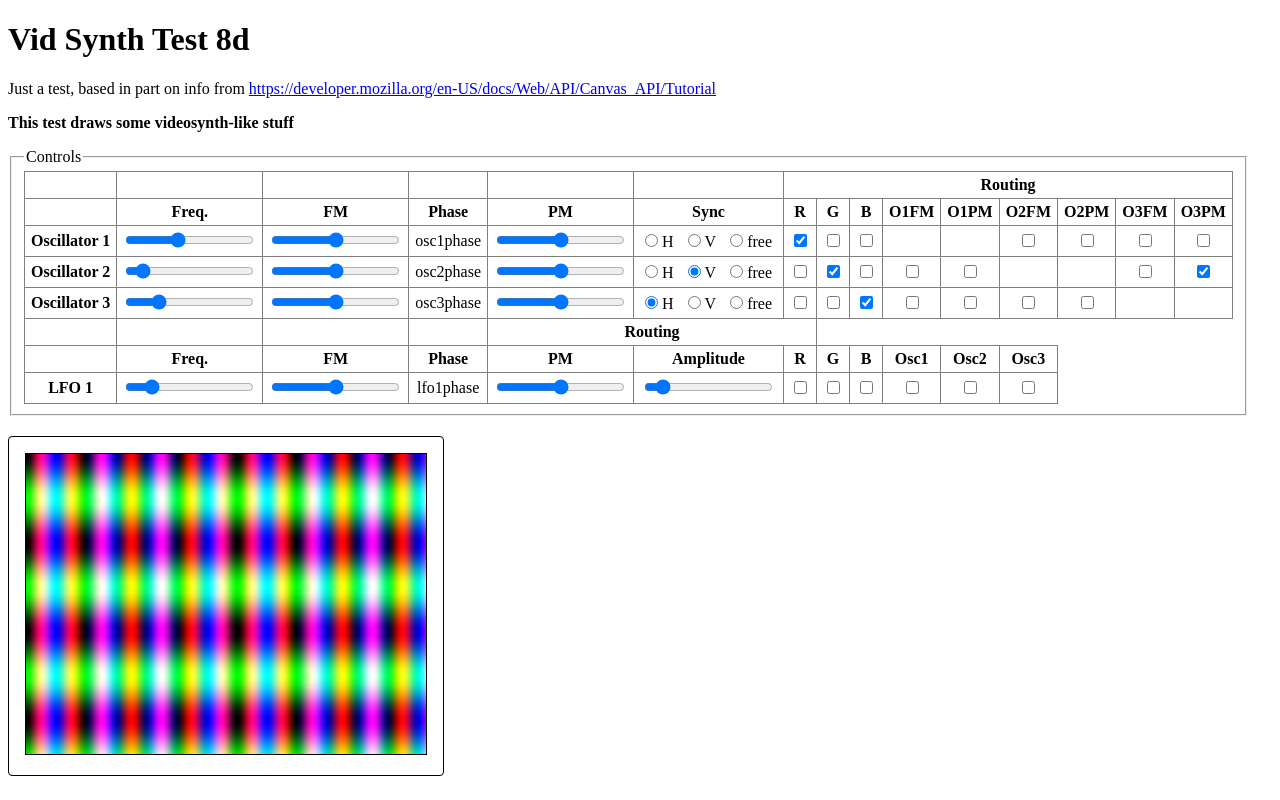
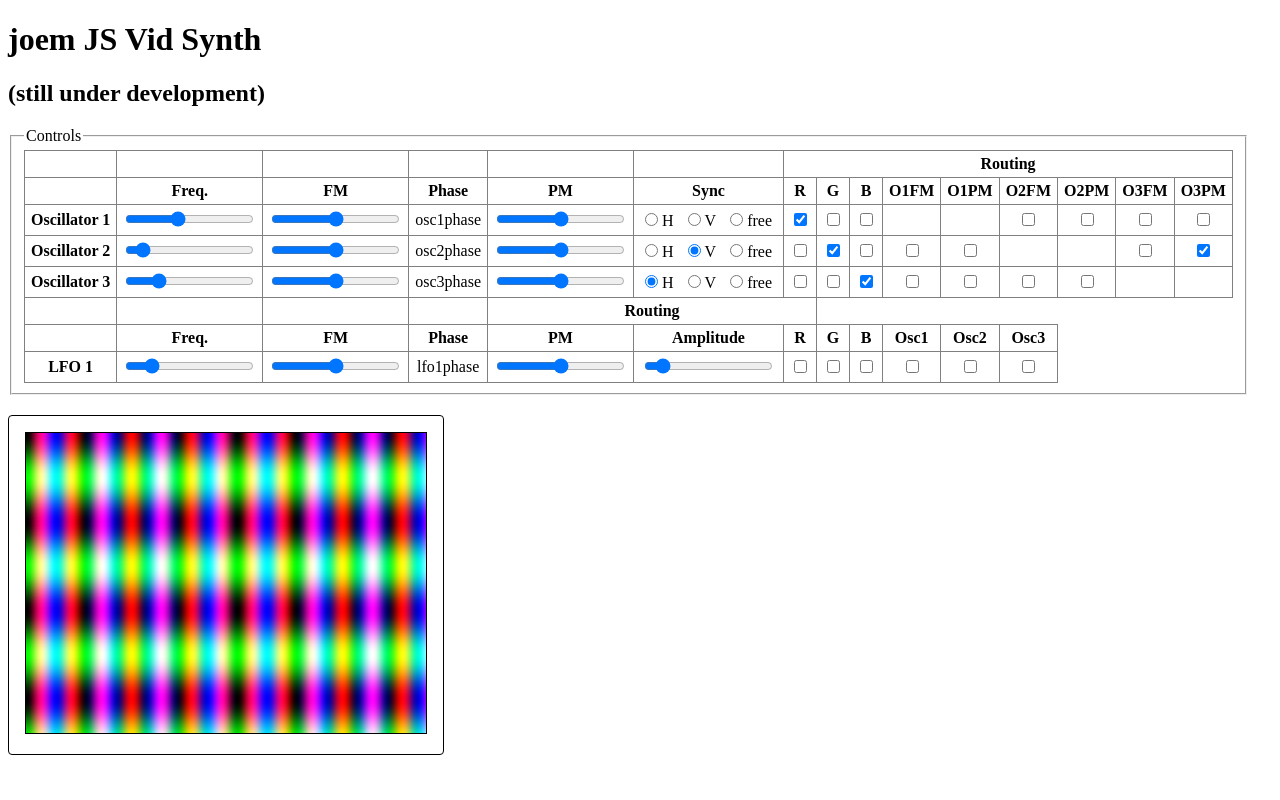
Before and after one commit to joem/joem.github.io, a plain HTML site: page vidsynth.html in a window 1280 px wide. Drawn offline with Linux system fonts and the light colour scheme; animation ran at ten frames a second.

Commit message:
Update title and header of html

```diff
--- a/vidsynth.html
+++ b/vidsynth.html
@@ -2,7 +2,7 @@
 <html lang="en">
 <head>
 <meta charset="UTF-8" />
-<title>Vid Synth Test 8d</title>
+<title>joem JS Vid Synth</title>
 
 <style>
 #screen {
@@ -39,13 +39,8 @@ td {
 
 </head>
 <body>
-  <h1>Vid Synth Test 8d</h1>
-
-  <p>Just a test, based in part on info from <a href="https://developer.mozilla.org/en-US/docs/Web/API/Canvas_API/Tutorial">https://developer.mozilla.org/en-US/docs/Web/API/Canvas_API/Tutorial</a></p>
-
-  <p><strong>This test draws some videosynth-like stuff</strong></p>
-
-  <!-- <p><input type="button" value="Redraw Canvas" id="redraw-button" > Auto-Redraw (60Hz): <input id="auto-redraw-checkbox" type="checkbox" /> <span id="frameCountDebug"></span></p> -->
+  <h1>joem JS Vid Synth</h1>
+  <h2>(still under development)</h2>
 
   <p id="controls">
   <fieldset>
```
